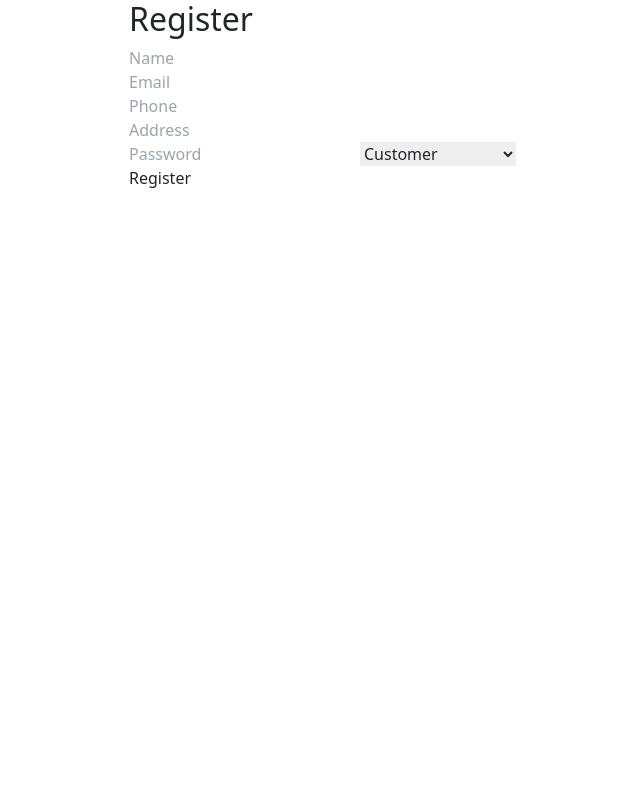
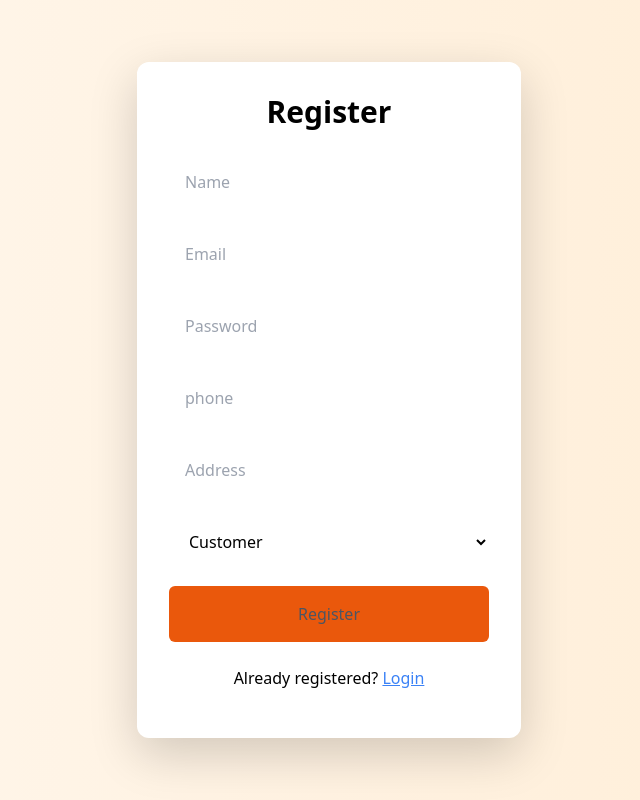
Before and after one commit to Aniket862003/foodweb, a React (Create React App) app in the folder frontend/: page /register in a window 1280 px wide. Shown: the whole page, without its empty margins (311-951 px from the left). Built offline with nearby package versions, Linux system fonts and the light colour scheme.

Commit message:
Update Register.js

```diff
--- a/frontend/src/components/Register.js
+++ b/frontend/src/components/Register.js
@@ -1,19 +1,10 @@
 import React, { useState } from "react";
 import axios from "axios";
-import API_BASE_URL from "../config";
+import { useNavigate } from "react-router-dom";
 
 const Register = () => {
-  const [formData, setFormData] = useState({
-    name: "",
-    email: "",
-    phone: "",
-    address: "",
-    password: "",
-    role: "Customer",
-    adminCode: "",
-  });
-
-  const { name, email, phone, address, password, role, adminCode } = formData;
+  const [formData, setFormData] = useState({ name: "", email: "", phone : "", address :"", password: "", role: "Customer", adminCode: "" });
+  const navigate = useNavigate();
 
   const handleChange = (e) => {
     setFormData({ ...formData, [e.target.name]: e.target.value });
@@ -21,86 +12,61 @@ const Register = () => {
 
   const handleSubmit = async (e) => {
     e.preventDefault();
-
     try {
-      const res = await axios.post(`${API_BASE_URL}/api/auth/register`, formData);
-
-      alert(res.data.message || "Registration successful!");
-      setFormData({
-        name: "",
-        email: "",
-        phone: "",
-        address: "",
-        password: "",
-        role: "Customer",
-        adminCode: "",
-      });
-    } catch (err) {
-      console.error(err);
-      alert(err.response?.data?.message || "Error registering user");
+      await axios.post("http://localhost:5000/api/auth/register", formData);
+      alert("Registration Successful! Redirecting to Login...");
+      navigate("/login");
+    } catch (error) {
+      alert(error.response.data.message);
     }
   };
 
   return (
-    <div style={{ maxWidth: "400px", margin: "0 auto" }}>
-      <h2>Register</h2>
-      <form onSubmit={handleSubmit}>
-        <input
-          type="text"
-          name="name"
-          value={name}
-          placeholder="Name"
-          onChange={handleChange}
-          required
+    <div className="h-screen flex items-center justify-center bg-gradient-to-r from-orange-50 to-orange-100 text-gray-600">
+      <div className="bg-white bg-opacity-20 backdrop-blur-md shadow-lg p-8 rounded-xl w-96 text-center">
+        <h2 className="text-3xl font-bold text-black mb-6">Register</h2>
+        <form onSubmit={handleSubmit} className="flex flex-col space-y-4">
+          <input type="text" name="name" placeholder="Name" onChange={handleChange} required
+            className="p-3 rounded-md bg-white bg-opacity-50 focus:bg-opacity-100 transition text-black outline-none"
           />
-        <input
-          type="email"
-          name="email"
-          value={email}
-          placeholder="Email"
-          onChange={handleChange}
-          required
+          <input type="email" name="email" placeholder="Email" onChange={handleChange} required
+            className="p-3 rounded-md bg-white bg-opacity-50 focus:bg-opacity-100 transition text-black outline-none"
           />
-        <input
-          type="text"
-          name="phone"
-          value={phone}
-          placeholder="Phone"
-          onChange={handleChange}
-          required
+          <input type="password" name="password" placeholder="Password" onChange={handleChange} required
+            className="p-3 rounded-md bg-white bg-opacity-50 focus:bg-opacity-100 transition text-black outline-none"
           />
-        <input
-          type="text"
-          name="address"
-          value={address}
-          placeholder="Address"
-          onChange={handleChange}
-          required
+
+<input type="phone" name="phone" placeholder="phone" onChange={handleChange} required
+            className="p-3 rounded-md bg-white bg-opacity-50 focus:bg-opacity-100 transition text-black outline-none"
           />
-        <input
-          type="password"
-          name="password"
-          value={password}
-          placeholder="Password"
-          onChange={handleChange}
-          required
+
+          <input type="text" name="address" placeholder="Address" onChange={handleChange} required
+            className="p-3 rounded-md bg-white bg-opacity-50 focus:bg-opacity-100 transition text-black outline-none"
             />
-        <select name="role" value={role} onChange={handleChange}>
-          <option value="Customer">Customer</option>
-          <option value="Restaurant Admin">Restaurant Admin</option>
-          <option value="Super Admin">Super Admin</option>
+
+          <select name="role" onChange={handleChange}
+            className="p-3 rounded-md bg-white bg-opacity-50 focus:bg-opacity-100 transition text-black outline-none">
+            <option>Customer</option>
+            <option>Restaurant Admin</option>
+            <option>Super Admin</option>
           </select>
-        {role !== "Customer" && (
-          <input
-            type="text"
-            name="adminCode"
-            value={adminCode}
-            placeholder="Admin Code"
-            onChange={handleChange}
+
+          {["Restaurant Admin", "Super Admin"].includes(formData.role) && (
+            <input type="text" name="adminCode" placeholder="Admin Code" onChange={handleChange}
+              className="p-3 rounded-md bg-white bg-opacity-50 focus:bg-opacity-100 transition text-black outline-none"
             />
           )}
-        <button type="submit">Register</button>
+
+          <button type="submit" className="bg-orange-600 text-gray-600 p-3 rounded-md hover:bg-orange-700 transition">
+            Register
+          </button>
         </form>
+
+        <p className="text-black mt-4">
+          Already registered?{" "}
+          <a href="/login" className="text-blue-500 hover:underline">Login</a>
+        </p>
+      </div>
     </div>
   );
 };
```
Lines whose indentation alone changed are shown as unchanged.
